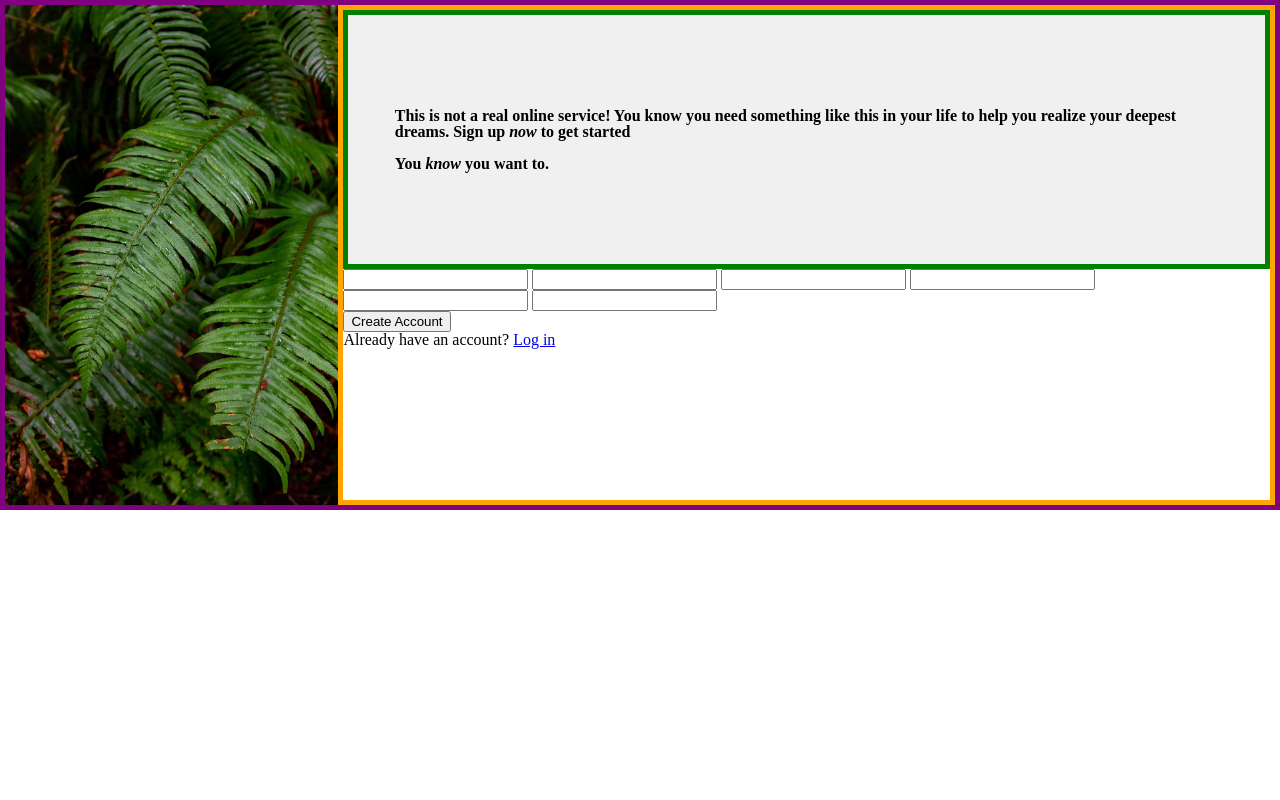
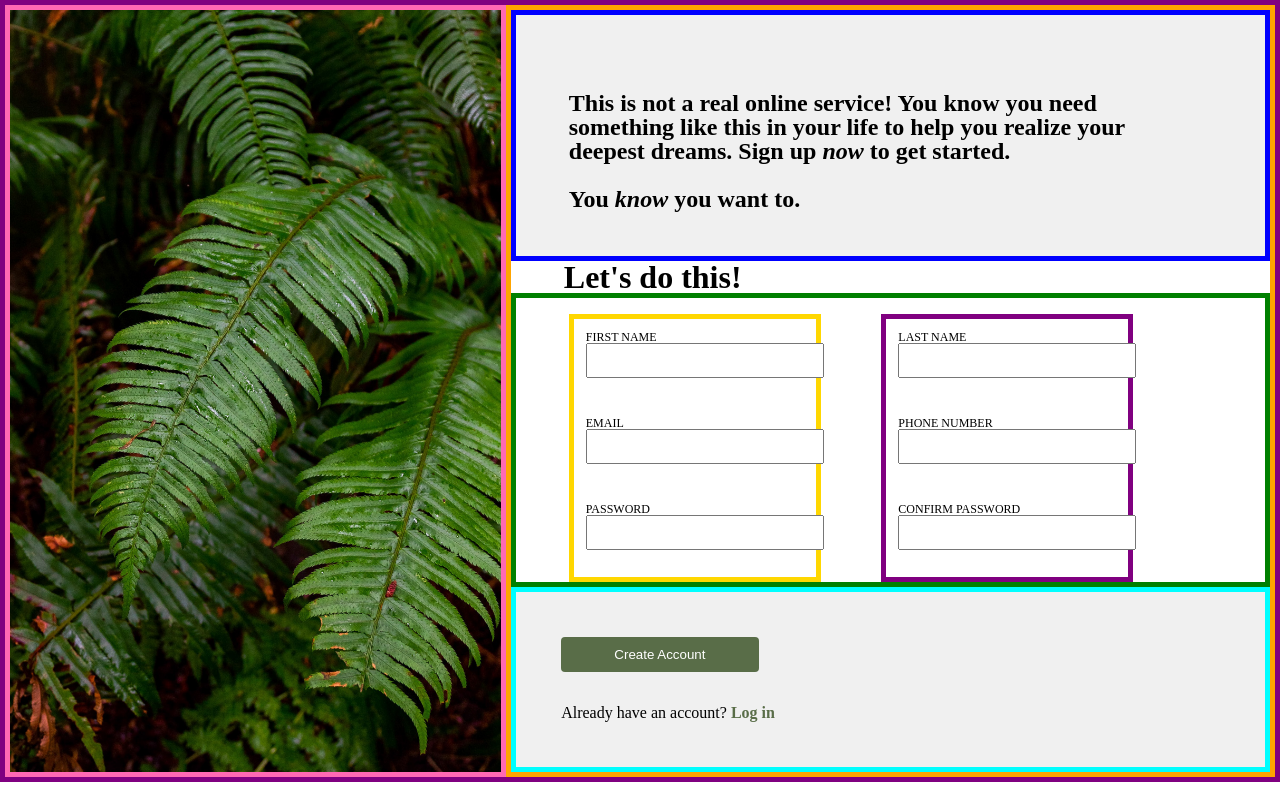
Before and after one commit to Gajdascz/odin-form, a plain HTML site: page index.html in a window 1280 px wide. Drawn offline with Linux system fonts and the light colour scheme.

Commit message:
Style and structure form content
Styled and structured the form:
  header
  inputs
  buttons

Also fixed the hero image resizing and width.

```diff
--- a/index.html
+++ b/index.html
@@ -12,7 +12,7 @@
     <form class="signup-form" action="" method="post" onsubmit="return false;">
 
         <div class="hero-container">
-          <img class="hero-img" src="images/form-leaf-image.jpg" alt="">
+          <img class="hero-img" width="1000px" src="images/form-leaf-image.jpg" alt="">
         </div>
 
       <div class="form-content-container">
@@ -22,39 +22,41 @@
             This is not a real online service!
             You know you need something like this in your life
             to help you realize your deepest dreams.
-            Sign up <em>now</em> to get started <br><br>
+            Sign up <em>now</em> to get started.<br><br>
             You <em>know</em> you want to.
         </p>
         </div>
 
+        <h2 class="inputs-header">Let's do this!</h2>
         <div class="form-inputs-container">
-          <label for="">
-            <input type="text">
-          </label>
+          <div class="form-inputs-left">
+            <label for="first-name"> First Name
+              <input type="text" id="first-name" name="first-name">
+            </label>
+            <label for="email"> Email
+              <input type="email" id="email" name="email">
+            </label>
+            <label for="password"> Password
+              <input type="password" id="password" name="password">
+            </label>
+          </div>
 
-          <label for="">
-            <input type="text">
-          </label>
+          <div class="form-inputs-right">
+            <label for="last-name"> Last Name
+              <input type="text" id="last-name" name="last-name">
+            </label>
+            <label for="phone-number"> Phone Number
+              <input type="tel" id="phone-number" name="phone-number">
+            </label>
+            <label for="confirm-password"> Confirm Password
+              <input type="password" id="confirm-password" name="confirm-password">
+            </label>
+          </div>
+        </div>
 
-          <label for="">
-            <input type="text">
-          </label>
-
-          <label for="">
-            <input type="text">
-          </label>
-
-          <label for="">
-            <input type="text">
-          </label>
-
-          <label for="">
-            <input type="text">
-          </label>
-        </div>
         <div class="form-buttons-container">
-          <button>Create Account</button>
-          <p>Already have an account? <a href="#">Log in</a></p>
+          <button type="submit">Create Account</button>
+          <p>Already have an account? <a class="login-link" href="#">Log in</a></p>
         </div>
       </div>
 
--- a/styles/styles.css
+++ b/styles/styles.css
@@ -2,18 +2,12 @@
   box-sizing: border-box;
   font-size: 16px;
   font-family:'Times New Roman', Times, serif;
+  --form-text-background-color: #f0f0f0;
+  --form-account-button-color: #596D48;
+  --input-default-border: 1px solid #E5E7EB;
+  --form-content-left-padding: 7%;
+  --form-content-right-padding: 12%;
 }
-
-em {
-  font-style: italic;
-}
-
-body {
-  display: flex;
-  flex-direction: column;
-  align-items: center;
-}
-
 @font-face {
   font-family: 'norsebold';
   src: url('norse-bold-webfont.woff2') format('woff2'),
@@ -22,32 +16,124 @@ body {
   font-style: normal;
 }
 
+em {
+  font-style: italic;
+}
+
+
+
+body {
+  display: flex;
+  flex-direction: column;
+  align-items: center;
+}
+
+
+.form-header-container,
+.form-header-container + h2,
+.form-inputs-container,
+.form-buttons-container {
+  padding-left: var(--form-content-left-padding);
+  padding-right: var(--form-content-right-padding);
+}
+
+
 .signup-form {
   border: 5px solid purple;
   display: flex;
+  max-width: 100%;
 }
 
 .hero-container {
+  border: 5px solid hotpink;
   display: flex;
 }
 .hero-img {
-  max-width: auto;
-  max-height: 500px;
+  max-width: 100%;
+  height: auto;
 }
 
 
 .form-content-container {
   border: 5px solid orange;
+  background-color: var(--form-text-background-color);
 }
 .form-header-container {
-  background-color: #f0f0f0;
-  border: 5px solid green;
-  padding: 10% 5%;
+  border: 5px solid blue;
+  padding-top: 10%;
+  padding-bottom: 6%;
 }
 .form-header-text {
   font-weight: bold;
+  font-size: 1.5rem;
 }
-/*
-Create Account Button: #596D48
-Input Default Border:  #E5E7EB
-*/
+.inputs-header {
+  font-size: 2rem;
+  font-weight: 600;
+  background-color: white;
+}
+.form-inputs-container {
+  border: 5px solid green;
+  display: flex;
+  flex-wrap: wrap;
+  background-color: white;
+  padding-top: 2%;
+}
+label {
+  text-transform: uppercase;
+  font-size: .75rem;
+  padding-bottom: 15px;
+  margin: 12px;
+  display: flex;
+  flex-direction: column;
+}
+input {
+  padding: 8px;
+  width: 100%;
+}
+.form-inputs-left {
+  border: 5px solid gold;
+  display: flex;
+  flex-direction: column;
+  margin-right: 10%;
+  width: 40%;
+}
+
+.form-inputs-right {
+  border: 5px solid purple;
+  display: flex;
+  flex-direction: column;
+  width: 40%;
+}
+
+
+.form-buttons-container {
+  border: 5px solid aqua;
+  display: flex;
+  flex-direction: column;
+  padding: 6%;
+}
+
+.form-buttons-container > button {
+  background-color: var(--form-account-button-color);
+  color: white;
+  width: 30%;
+  padding: 10px;
+  border: none;
+  border-radius: 4px;
+  margin-bottom: 5%;
+  cursor: pointer;
+}
+.form-buttons-container > button:hover {
+  background-color: #1c2217;
+}
+
+
+.login-link {
+  color: var(--form-account-button-color);
+  text-decoration: none;
+  font-weight: 600;
+}
+.login-link:hover {
+  color: #1c2217;
+}
```
